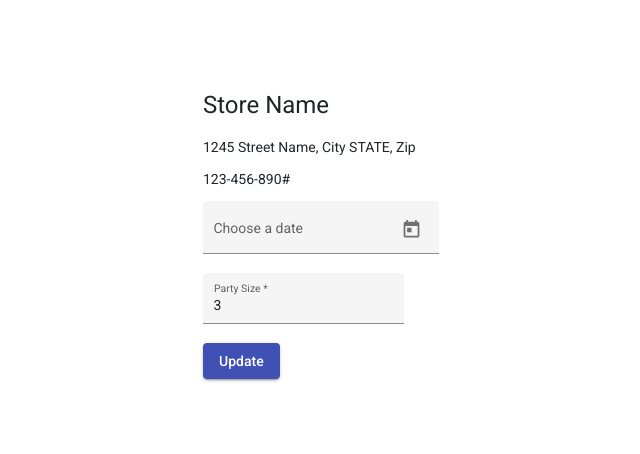
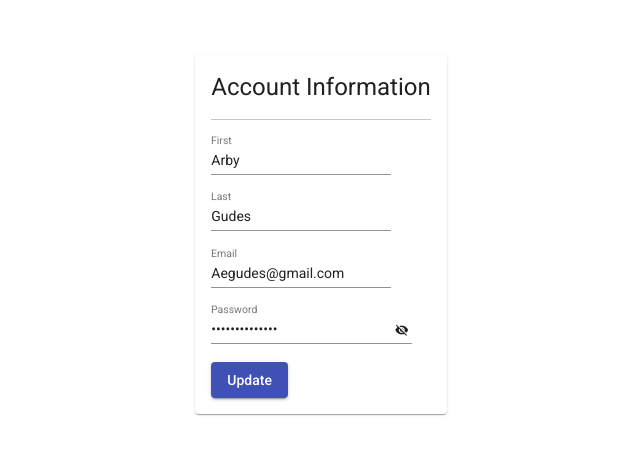
Before and after one commit to Team-Irie/Revature-Project-2-Frontend, an Angular app in the folder restaurant-reservation-system/: page /login in a window 1280 px wide. Shown: the part 166-620 px from the top of the page, without its empty margins (319-959 px from the left). Built offline with nearby package versions, Linux system fonts and the light colour scheme.

Commit message:
updates page with angular-mat forms

```diff
--- a/restaurant-reservation-system/src/app/app.component.html
+++ b/restaurant-reservation-system/src/app/app.component.html
@@ -1,2 +1 @@
-<app-update-reservation-page>
-</app-update-reservation-page>
+<app-account-info-page></app-account-info-page>
--- a/restaurant-reservation-system/src/app/app.module.ts
+++ b/restaurant-reservation-system/src/app/app.module.ts
@@ -8,6 +8,7 @@ import { NoopAnimationsModule } from '@angular/platform-browser/animations';
 import { FlexLayoutModule } from '@angular/flex-layout';
 import {MatFormFieldModule} from '@angular/material/form-field';
 import {MatInputModule} from '@angular/material/input';
+import {MatIconModule} from '@angular/material/icon';
 import {MatButtonModule} from '@angular/material/button';
 import {MatCardModule} from '@angular/material/card';
 import {MatToolbarModule} from '@angular/material/toolbar';
@@ -39,6 +40,7 @@ import { MatNativeDateModule } from '@angular/material/core';
     FlexLayoutModule,
     MatFormFieldModule,
     MatInputModule,
+    MatIconModule,
     MatButtonModule,
     MatCardModule,
     MatToolbarModule,
--- a/restaurant-reservation-system/src/app/components/account-info-page/account-info-page.component.html
+++ b/restaurant-reservation-system/src/app/components/account-info-page/account-info-page.component.html
@@ -1,45 +1,36 @@
-<div class="text-center">
-    <p>Account Information</p>
+<div fxLayoutAlign="center center" fxFlexFill class="main-div">
+    <mat-card>
+        <form #userForm="ngForm">
+            <h1>Account Information</h1>
             <hr>
-    <form #userForm="ngForm" (ngSubmit)="updateUser(userForm.value)">
             <div>
-            <label for="first">First</label>
-            <input type="text" name="first" [ngModel]="testUser.first">
+                <mat-form-field>
+                    <mat-label>First</mat-label>
+                    <input matInput type="text" name="first" [ngModel]="user.first">
+                </mat-form-field>
             </div>
             <div>
-            <label for="last">Last</label>
-            <input type="text" name="last" [ngModel]="testUser.last">
+                <mat-form-field>
+                    <mat-label>Last</mat-label>
+                    <input matInput type="text" name="last" [ngModel]="user.last">
+                </mat-form-field>
             </div>
             <div>
-            <label for="email">Email</label>
-            <input type="text" name="email" [ngModel]="testUser.email">
+                <mat-form-field>
+                    <mat-label>Email</mat-label>
+                    <input matInput type="text" name="email" [ngModel]="user.email">
+                </mat-form-field>
             </div>
             <div>
-            <label for="password">Password</label>
-            <input type="text" name="password" [ngModel]="testUser.password">
+                <mat-form-field>
+                    <mat-label>Password</mat-label>
+                    <input matInput [type]="hide ? 'password' : 'text'" name="password" [ngModel]="user.password">
+                    <button mat-icon-button matSuffix (click)="hide = !hide" [attr.aria-label]="'Hide password'" [attr.aria-pressed]="hide">
+                        <mat-icon>{{hide ? 'visibility_off' : 'visibility'}}</mat-icon>
+                    </button>
+                </mat-form-field>
             </div>
-        <button type="submit">update</button>
+            <button mat-raised-button color="primary" (click)="updateUser(userForm.value)">Update</button>
         </form>
-    <!--
-        <form id="update-form">
-        <div>
-            <label for="first-name">First</label>
-            <input [([ngModel])]="userFirst" type="text" id="first-name" required/>
+    </mat-card>
 </div>
-        <div>
-            <label for="last-name">Last</label>
-            <input [([ngModel])]="userLast" type="text" id="last-name" required/>
-        </div>
-        <div>
-            <label for="email">Email</label>
-            <input [([ngModel])]="userEmail" type="text" id="email" required/>
-        </div>
-        <div>
-            <label for="password">Password</label>
-            <input [([ngModel])]="userPassword" type="password" id="password" required/>
-        </div>
-        <button (click)="updateUser()" class="btn btn-primary my-3">Update</button>
-    </form>
-    -->
-
-</div>
--- a/restaurant-reservation-system/src/app/components/account-info-page/account-info-page.component.ts
+++ b/restaurant-reservation-system/src/app/components/account-info-page/account-info-page.component.ts
@@ -8,26 +8,19 @@ import { IUser } from 'src/app/Interfaces/IUser';
 })
 export class AccountInfoPageComponent implements OnInit {
 
+  hide = true;
+
   userFirst:String = "";
   userLast:String = "";
   userEmail:String = "";
   userPassword:String = "";
 
-  testUser:IUser = {
-    id: 0,
-    first: "first",
-    last: "last",
-    email: "email",
-    password: "password",
-    role: 0
-  }
-
   user:IUser = {
     id: 0,
-    first: "",
-    last: "",
-    email: "",
-    password: "",
+    first: "Arby",
+    last: "Gudes",
+    email: "Aegudes@gmail.com",
+    password: "not-a-password",
     role: 0
   }
 
@@ -54,7 +47,7 @@ export class AccountInfoPageComponent implements OnInit {
 
     //this.sendUpdatedUser.emit(user);
     //reload page
-    alert("Your Account has been Updated Successfuly");
+    alert("Your account has been updated successfuly");
   }
 
   confirmUpdate(): boolean{
```
Lines whose indentation alone changed are shown as unchanged.
